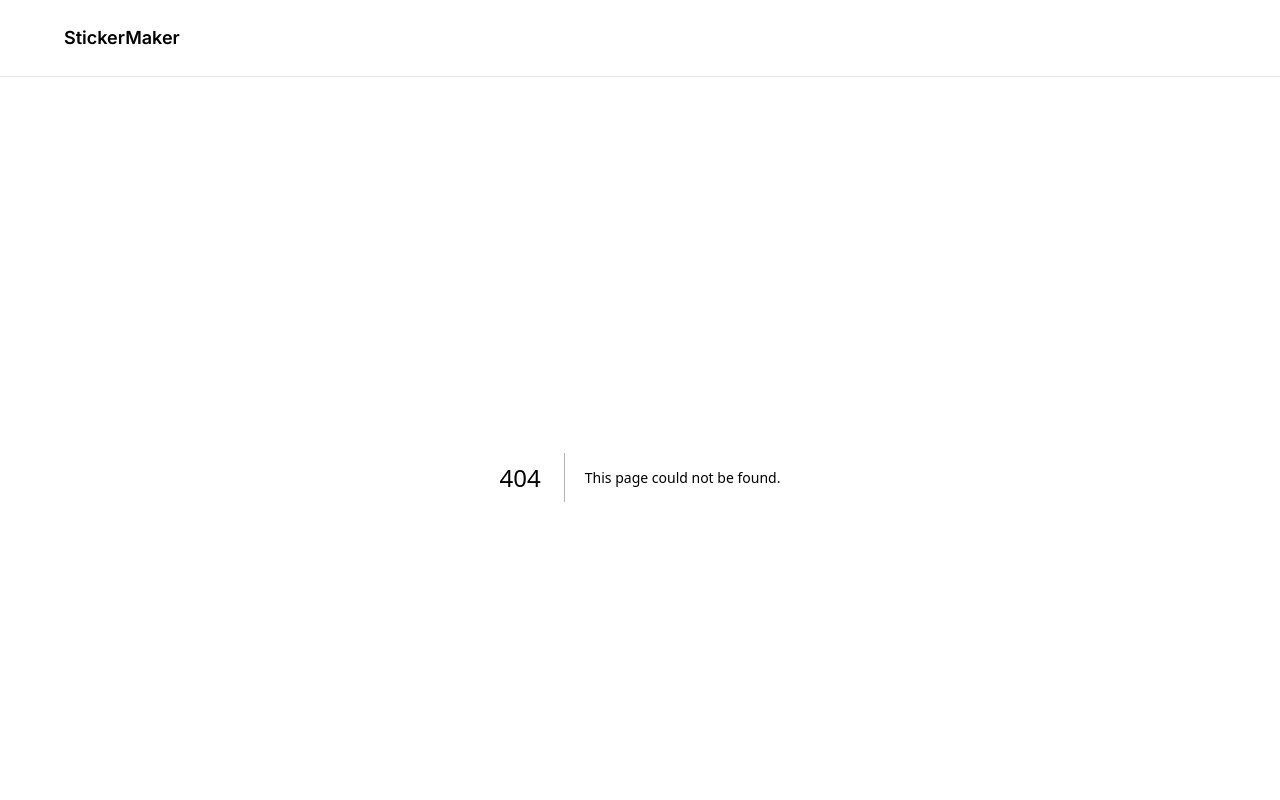
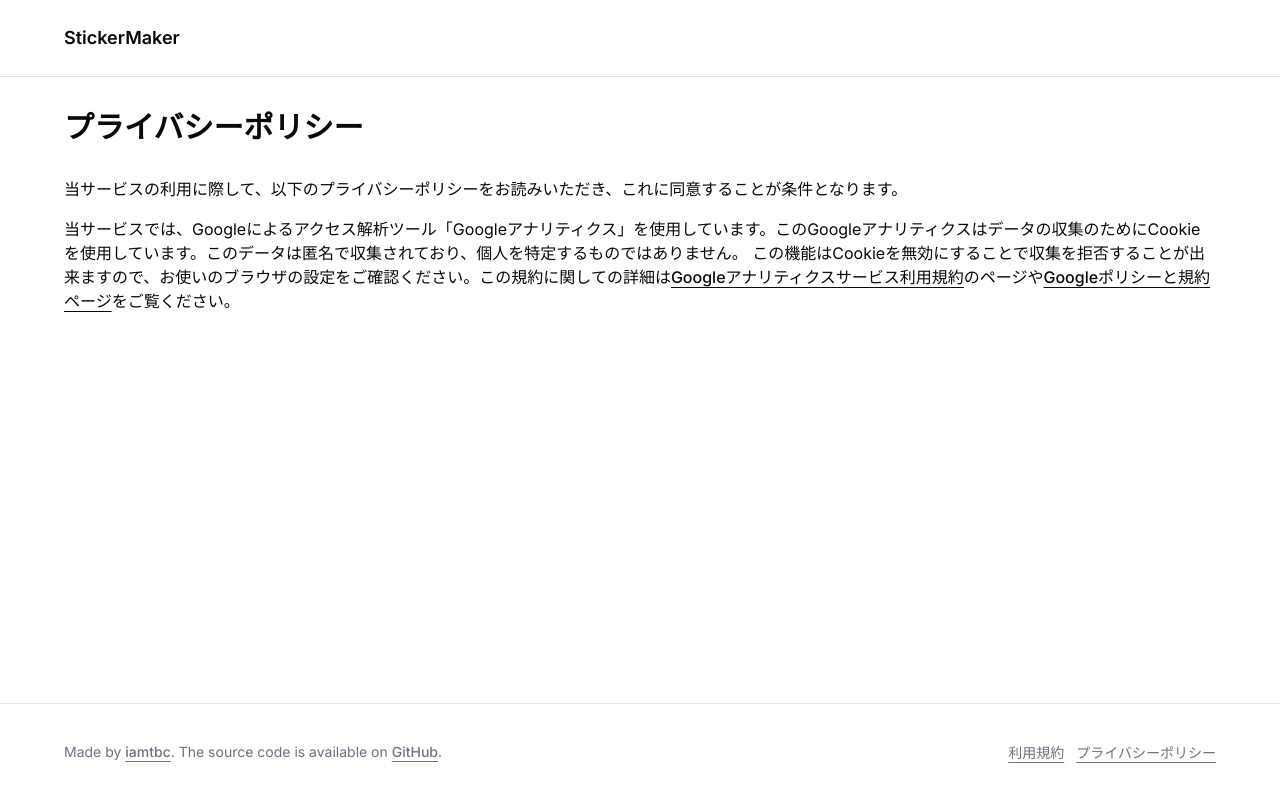
Before and after one commit to iamtbc/sticker-maker, a Next.js app: page /privacy in a window 1280 px wide. Before the commit this address had no page. Shown: the top 800 px of the page. Built offline with nearby package versions, Linux system fonts and the light colour scheme.

Commit message:
feat: add privacy page

```diff
--- /dev/null
+++ b/src/app/privacy/page.tsx
@@ -0,0 +1,37 @@
+export default function Terms() {
+  return (
+    <main className="container">
+      <div className="container mx-auto p-8">
+        <h1 className="text-3xl font-bold mb-8">プライバシーポリシー</h1>
+
+        <div className="prose">
+          <p>
+            当サービスの利用に際して、以下のプライバシーポリシーをお読みいただき、これに同意することが条件となります。
+          </p>
+          <p className="mt-4">
+            当サービスでは、Googleによるアクセス解析ツール「Googleアナリティクス」を使用しています。このGoogleアナリティクスはデータの収集のためにCookieを使用しています。このデータは匿名で収集されており、個人を特定するものではありません。
+            この機能はCookieを無効にすることで収集を拒否することが出来ますので、お使いのブラウザの設定をご確認ください。この規約に関しての詳細は
+            <a
+              href="https://marketingplatform.google.com/about/analytics/terms/jp/"
+              target="_blank"
+              rel="noreferrer"
+              className="font-medium underline underline-offset-4"
+            >
+              Googleアナリティクスサービス利用規約
+            </a>
+            のページや
+            <a
+              href="https://policies.google.com/technologies/ads"
+              target="_blank"
+              rel="noreferrer"
+              className="font-medium underline underline-offset-4"
+            >
+              Googleポリシーと規約ページ
+            </a>
+            をご覧ください。
+          </p>
+        </div>
+      </div>
+    </main>
+  );
+}
```
